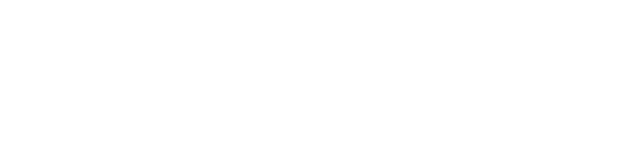
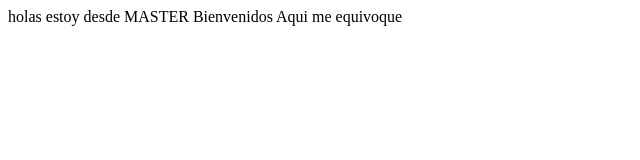
Before and after one commit to CarolinaNoriega/primerRepositorio, a plain HTML site: page index.html in a window 1280 px wide. Shown: the whole page, without its empty margins (0-640 px from the left). Drawn offline with Linux system fonts and the light colour scheme.

Commit message:
cambiando el archivo principal

```diff
--- a/index.html
+++ b/index.html
@@ -6,6 +6,8 @@
     <title>Document</title>
 </head>
 <body>
-
+    holas estoy desde MASTER
+    Bienvenidos
+    Aqui me equivoque
 </body>
 </html>
```
